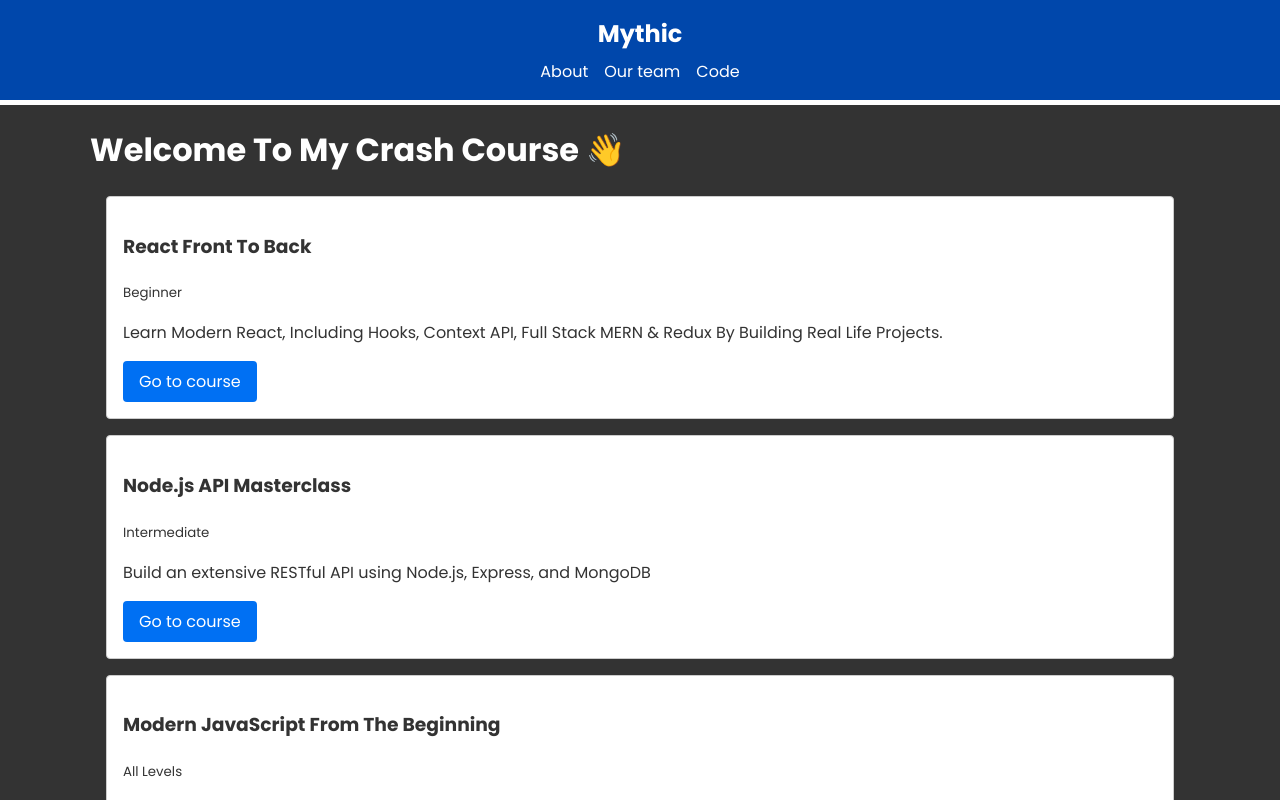
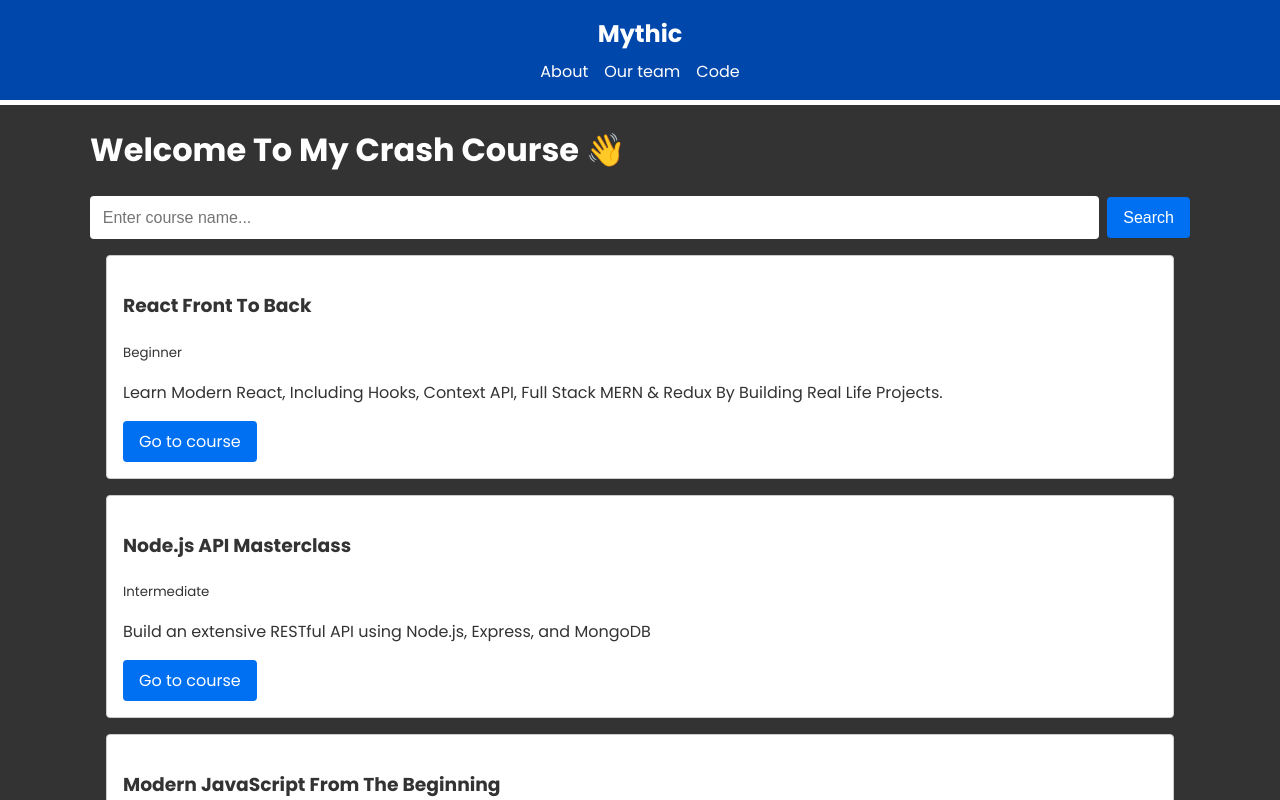
Before and after one commit to khanhcoluy/nextjs_crash_course, a Next.js app: page / in a window 1280 px wide. Shown: the top 800 px of the page. Built offline with nearby package versions, Linux system fonts and the light colour scheme.

Commit message:
build search component, and using callback to setCourses after fetching from search

```diff
--- /dev/null
+++ b/app/components/CourseSearch.jsx
@@ -0,0 +1,32 @@
+'use client';
+
+import React, { useState } from 'react';
+
+const CourseSearch = ({ getCourseSearch }) => {
+  const [query, setQuery] = useState('');
+
+  const handleSubmit = async (e) => {
+    e.preventDefault();
+
+    const response = await fetch(`/api/courses/search?courseName=${query}`);
+    const data = await response.json();
+    getCourseSearch(data);
+  };
+
+  return (
+    <form onSubmit={handleSubmit} className="search-form">
+      <input
+        type="text"
+        placeholder="Enter course name..."
+        className="search-input"
+        value={query}
+        onChange={(e) => setQuery(e.target.value)}
+      />
+      <button type="submit" className="search-button">
+        Search
+      </button>
+    </form>
+  );
+};
+
+export default CourseSearch;
--- a/app/components/Courses.jsx
+++ b/app/components/Courses.jsx
@@ -1,17 +1,9 @@
-import React from 'react';
 import Link from 'next/link';
 
-async function getCourses() {
-  const response = await fetch('http://localhost:3000/api/courses');
-  const data = await response.json();
-  return data;
-}
-
-const Courses = async () => {
-  const courses = await getCourses();
+const Courses = ({ courses = [] }) => {
   return (
-    <div className="courses">
-      {courses.map((course) => (
+    <>
+      {courses?.map((course) => (
         <div key={course.id} className="card">
           <h3>{course.title}</h3>
           <small>{course.level}</small>
@@ -21,7 +13,7 @@ const Courses = async () => {
           </Link>
         </div>
       ))}
-    </div>
+    </>
   );
 };
 
--- a/app/layout.jsx
+++ b/app/layout.jsx
@@ -19,7 +19,7 @@ export default function RootLayout({ children }) {
     <html lang="en">
       <body className={poppins.className}>
         <Header />
-        <main className='container'>{children}</main>
+        <main className="container">{children}</main>
       </body>
     </html>
   );
--- a/app/page.jsx
+++ b/app/page.jsx
@@ -1,11 +1,40 @@
-import React from 'react';
+'use client';
+
+import React, { useState, useEffect } from 'react';
 import Courses from './components/Courses';
+import CourseSearch from './components/CourseSearch';
+import LoadingPage from './loading';
 
 const HomePage = () => {
+  const [loading, setLoading] = useState(false);
+  const [courses, setCourses] = useState([]);
+
+  useEffect(() => {
+    const fetchCourses = async () => {
+      try {
+        setLoading(true);
+        const res = await fetch('/api/courses');
+        const data = await res.json();
+        setCourses(data);
+      } catch (e) {
+        console.log(e);
+      } finally {
+        setLoading(false);
+      }
+    };
+
+    fetchCourses();
+  }, []);
+
+  if (loading) {
+    return <LoadingPage />;
+  }
+
   return (
     <>
       <h1>Welcome To My Crash Course 👋</h1>
-      <Courses />
+      <CourseSearch getCourseSearch={(course) => setCourses(course)} />
+      <Courses courses={courses} />
     </>
   );
 };
```
